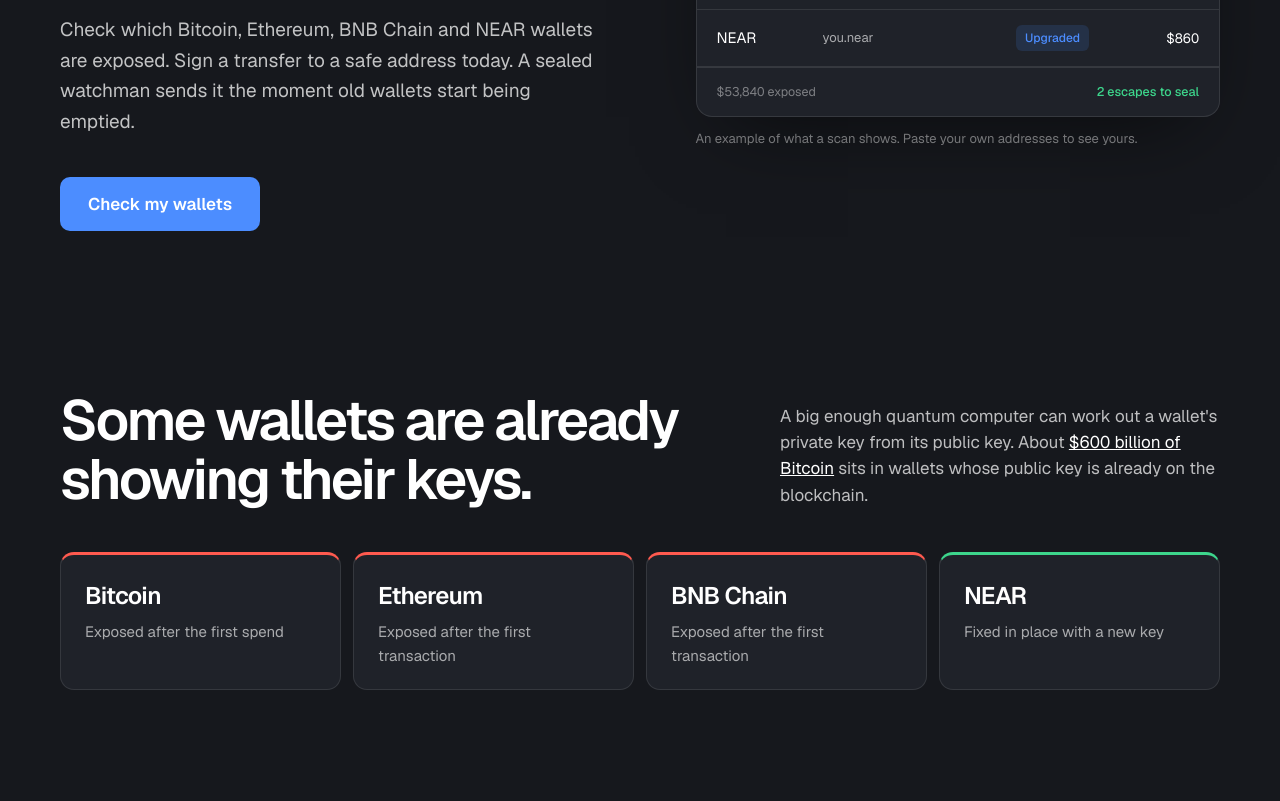
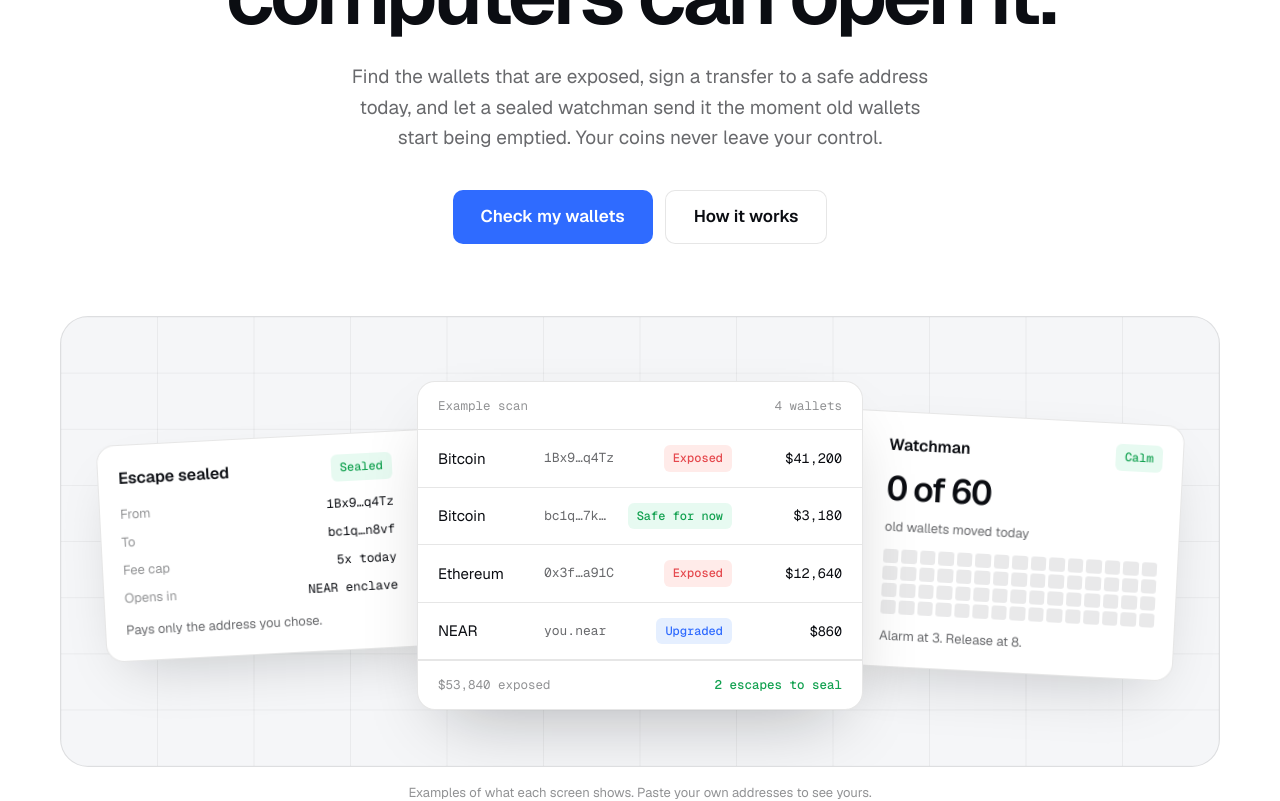
Before and after one commit to midexol/asylia, a Next.js app: page / in a window 1280 px wide. Shown: the part 440-1241 px from the top of the page. Built offline with nearby package versions, Linux system fonts and the light colour scheme.

Commit message:
White theme and a richer hero: tagline pill, italic accent, three example screens on a stage

```diff
--- a/app/globals.css
+++ b/app/globals.css
@@ -1,18 +1,19 @@
 :root {
-  --bg: #16181d;
-  --surface: #1f2229;
-  --text: #ffffff;
-  --accent: #4c8dff;
-  --danger: #ff5a4f;
-  --safe: #3dd68c;
-  --muted: rgba(255, 255, 255, 0.62);
-  --faint: rgba(255, 255, 255, 0.42);
-  --line: rgba(255, 255, 255, 0.1);
-  --raise: rgba(255, 255, 255, 0.04);
+  --bg: #ffffff;
+  --surface: #f5f6f8;
+  --text: #0b0d12;
+  --accent: #2f6bff;
+  --danger: #e5484d;
+  --safe: #12a150;
+  --muted: rgba(11, 13, 18, 0.62);
+  --faint: rgba(11, 13, 18, 0.45);
+  --line: rgba(11, 13, 18, 0.1);
+  --raise: rgba(11, 13, 18, 0.04);
   --serif: "Geist", system-ui, sans-serif;
+  --italic: "Instrument Serif", Georgia, serif;
   --sans: "Geist", system-ui, sans-serif;
-  --mono: "Geist Mono", var(--mono);
-  color-scheme: dark;
+  --mono: "Geist Mono", ui-monospace, Menlo, monospace;
+  color-scheme: light;
 }
 
 * { box-sizing: border-box; }
@@ -35,7 +36,7 @@ button, textarea { font: inherit; color: inherit; }
   background: var(--accent); color: #fff; font-size: 17px; font-weight: 600;
   text-decoration: none; cursor: pointer;
 }
-.btn:hover { color: #fff; background: #6aa1ff; opacity: 1; }
+.btn:hover { color: #fff; background: #1f55e0; opacity: 1; }
 .btn:disabled { opacity: 0.45; cursor: progress; }
 .btn-quiet { background: transparent; color: var(--text); border: 1px solid var(--line); min-height: 48px; padding: 0 22px; font-size: 16px; }
 .btn-quiet:hover { color: var(--text); background: var(--raise); opacity: 1; }
@@ -46,10 +47,35 @@ button, textarea { font: inherit; color: inherit; }
 .brand-name { font-family: var(--serif); font-weight: 600; font-size: 19px; letter-spacing: -0.03em; }
 .topbar .made { color: var(--faint); font-family: var(--mono); font-size: 12.5px; }
 
-.hero { display: grid; grid-template-columns: minmax(0, 1.05fr) minmax(0, 0.95fr); gap: 56px; align-items: center; padding-top: 64px; padding-bottom: 120px; }
-.hero h1 { margin: 0; font-family: var(--serif); font-weight: 600; font-size: clamp(42px, 5.4vw, 80px); line-height: 1.02; letter-spacing: -0.045em; text-wrap: balance; }
-.hero .sub { margin: 28px 0 40px; max-width: 540px; font-size: 19px; line-height: 1.6; color: rgba(255, 255, 255, 0.74); }
-.panel { background: var(--surface); border: 1px solid var(--line); border-radius: 16px; overflow: hidden; box-shadow: 0 30px 80px -30px rgba(0, 0, 0, 0.6); }
+.hero { padding-top: 72px; padding-bottom: 40px; display: flex; flex-direction: column; align-items: center; text-align: center; }
+.hero-tag { display: inline-flex; align-items: center; gap: 10px; padding: 7px 14px 7px 8px; border: 1px solid var(--line); border-radius: 999px; font-size: 14px; color: var(--muted); }
+.hero-tag b { padding: 3px 9px; border-radius: 999px; background: var(--accent); color: #fff; font-size: 12px; font-weight: 600; }
+.hero h1 { margin: 28px 0 0; max-width: 15ch; font-family: var(--serif); font-weight: 600; font-size: clamp(44px, 6.6vw, 96px); line-height: 1; letter-spacing: -0.05em; text-wrap: balance; }
+.hero h1 em { font-family: var(--italic); font-style: italic; font-weight: 400; letter-spacing: -0.02em; color: var(--accent); }
+.hero .sub { margin: 26px 0 36px; max-width: 600px; font-size: 19px; line-height: 1.6; color: var(--muted); }
+.hero-actions { display: flex; flex-wrap: wrap; justify-content: center; gap: 12px; }
+.btn-ghost { background: var(--bg); color: var(--text); border: 1px solid var(--line); }
+.btn-ghost:hover { background: var(--surface); color: var(--text); }
+
+.stage { position: relative; margin-top: 72px; padding: 64px 40px 56px; border-radius: 28px; background: var(--surface); border: 1px solid var(--line); display: grid; grid-template-columns: 0.85fr 1.2fr 0.85fr; align-items: center; gap: 0; overflow: hidden; }
+.stage-grid { position: absolute; inset: 0; width: 100%; height: 100%; }
+.stage-grid line { stroke: rgba(11, 13, 18, 0.06); stroke-width: 1; }
+.stage > .card, .stage > .panel { position: relative; }
+.card { background: var(--bg); border: 1px solid var(--line); border-radius: 18px; padding: 20px; text-align: left; box-shadow: 0 24px 60px -24px rgba(11, 13, 18, 0.22); display: flex; flex-direction: column; gap: 12px; }
+.card-left { transform: rotate(-3deg); margin-right: -28px; padding-right: 48px; z-index: 1; }
+.card-right { transform: rotate(3deg); margin-left: -28px; padding-left: 48px; z-index: 1; }
+.card-title { display: flex; justify-content: space-between; align-items: center; gap: 10px; font-weight: 600; font-size: 16px; }
+.card dl { margin: 0; display: flex; flex-direction: column; gap: 8px; }
+.card dl div { display: flex; justify-content: space-between; gap: 12px; font-size: 13px; }
+.card dt { color: var(--faint); }
+.card dd { margin: 0; font-family: var(--mono); font-size: 12.5px; }
+.card .big { font-size: 34px; font-weight: 600; letter-spacing: -0.04em; line-height: 1; }
+.card .small { font-size: 13px; color: var(--muted); }
+.cells { display: grid; grid-template-columns: repeat(15, 1fr); gap: 3px; }
+.cells span { height: 14px; border-radius: 3px; background: rgba(11, 13, 18, 0.09); }
+.cells span.moved { background: var(--danger); }
+.stage-note { margin: 16px 0 0; color: var(--faint); font-size: 13px; text-align: center; }
+.panel { background: var(--bg); border: 1px solid var(--line); border-radius: 18px; overflow: hidden; box-shadow: 0 30px 70px -28px rgba(11, 13, 18, 0.3); text-align: left; z-index: 2; }
 .panel-head, .panel-foot { display: flex; justify-content: space-between; gap: 12px; padding: 14px 20px; font-family: var(--mono); font-size: 12.5px; color: var(--faint); }
 .panel-head { border-bottom: 1px solid var(--line); }
 .panel-foot { border-top: 1px solid var(--line); }
@@ -68,9 +94,9 @@ button, textarea { font: inherit; color: inherit; }
 .block { padding-top: 40px; padding-bottom: 130px; display: flex; flex-direction: column; gap: 44px; }
 .risk { display: flex; flex-wrap: wrap; gap: 32px 72px; align-items: flex-end; }
 .risk .display { flex: 1 1 520px; }
-.risk p { flex: 1 1 320px; margin: 0; max-width: 440px; color: rgba(255, 255, 255, 0.72); }
+.risk p { flex: 1 1 320px; margin: 0; max-width: 440px; color: rgba(11, 13, 18, 0.72); }
 .chains { display: grid; grid-template-columns: repeat(auto-fit, minmax(220px, 1fr)); gap: 12px; }
-.chains div { padding: 22px 24px; border-radius: 14px; background: var(--surface); border: 1px solid var(--line); display: flex; flex-direction: column; gap: 6px; border-top: 3px solid var(--danger); }
+.chains div { padding: 22px 24px; border-radius: 14px; background: var(--bg); border: 1px solid var(--line); display: flex; flex-direction: column; gap: 6px; border-top: 3px solid var(--danger); }
 .chains div.safe { border-top-color: var(--safe); }
 .chains b { font-family: var(--serif); font-weight: 600; font-size: 24px; letter-spacing: -0.03em; }
 .chains span { color: var(--muted); font-size: 15px; }
@@ -79,7 +105,7 @@ button, textarea { font: inherit; color: inherit; }
 .how li { display: flex; flex-direction: column; gap: 14px; padding: 26px 26px 30px; border-radius: 14px; background: var(--surface); border: 1px solid var(--line); min-height: 320px; }
 .how .n { font-family: var(--mono); font-weight: 500; font-size: 13px; color: var(--accent); margin-bottom: 28px; }
 .how h3 { margin: 0; font-family: var(--serif); font-weight: 600; font-size: 26px; letter-spacing: -0.03em; }
-.how p { margin: 0; color: rgba(255, 255, 255, 0.7); font-size: 16px; line-height: 1.6; }
+.how p { margin: 0; color: rgba(11, 13, 18, 0.7); font-size: 16px; line-height: 1.6; }
 .promise { font-size: clamp(21px, 2.4vw, 30px); line-height: 1.4; max-width: 880px; margin: 0; }
 .promise b { color: var(--safe); font-weight: 600; }
 
@@ -88,12 +114,16 @@ button, textarea { font: inherit; color: inherit; }
 .footer { display: flex; flex-wrap: wrap; justify-content: space-between; gap: 12px; padding-top: 24px; padding-bottom: 40px; border-top: 1px solid var(--line); font-size: 14px; color: var(--faint); }
 .footer a { color: var(--faint); }
 
+@keyframes rise { from { opacity: 0; translate: 0 24px; } to { opacity: 1; translate: 0 0; } }
 @keyframes row-in { from { opacity: 0; transform: translateY(6px); } to { opacity: 1; transform: none; } }
 @media (prefers-reduced-motion: no-preference) {
   .scan-row { animation: row-in 0.5s ease-out both; }
   .scan-row:nth-of-type(2) { animation-delay: 0.15s; }
   .scan-row:nth-of-type(3) { animation-delay: 0.3s; }
   .scan-row:nth-of-type(4) { animation-delay: 0.45s; }
+  .stage > * { animation: rise 0.8s cubic-bezier(.2,.7,.2,1) both; }
+  .stage > .card-left { animation-delay: 0.2s; }
+  .stage > .card-right { animation-delay: 0.35s; }
 }
 
 /* ---------- App screens ---------- */
@@ -114,14 +144,14 @@ button, textarea { font: inherit; color: inherit; }
 
 .screen { padding-top: 40px; padding-bottom: 80px; display: flex; flex-direction: column; gap: 32px; }
 .screen h1 { margin: 0; font-family: var(--serif); font-weight: 600; font-size: clamp(44px, 5.5vw, 76px); line-height: 1; letter-spacing: -0.025em; }
-.screen .intro { margin: 12px 0 0; max-width: 640px; color: rgba(255, 255, 255, 0.75); font-size: 19px; }
+.screen .intro { margin: 12px 0 0; max-width: 640px; color: rgba(11, 13, 18, 0.75); font-size: 19px; }
 
 .paste { display: flex; flex-direction: column; gap: 12px; }
 .paste label { font-weight: 600; font-size: 18px; }
 .paste .hint { color: var(--muted); font-size: 15px; }
 .paste textarea {
   width: 100%; min-height: 168px; padding: 18px 20px; border-radius: 16px; resize: vertical;
-  background: var(--surface); border: 1px solid rgba(255, 255, 255, 0.3); font-size: 17px; line-height: 1.6;
+  background: var(--surface); border: 1px solid rgba(11, 13, 18, 0.3); font-size: 17px; line-height: 1.6;
 }
 .paste textarea:focus { border-color: var(--accent); outline: none; }
 .actions { display: flex; flex-wrap: wrap; align-items: center; gap: 16px; }
@@ -139,7 +169,7 @@ button, textarea { font: inherit; color: inherit; }
 .result.hidden .verdict { color: var(--safe); }
 .result.upgrade .verdict { color: var(--safe); }
 .result .where { color: var(--muted); font-size: 15px; word-break: break-all; }
-.result .why { margin: 4px 0 0; color: rgba(255, 255, 255, 0.8); max-width: 680px; }
+.result .why { margin: 4px 0 0; color: rgba(11, 13, 18, 0.8); max-width: 680px; }
 .result .money { text-align: right; }
 .result .money b { display: block; font-size: 24px; font-weight: 600; }
 .result .money span { color: var(--muted); font-size: 15px; }
@@ -147,7 +177,7 @@ button, textarea { font: inherit; color: inherit; }
 
 .field-input {
   width: 100%; min-height: 56px; padding: 0 18px; border-radius: 14px; background: var(--surface);
-  border: 1px solid rgba(255, 255, 255, 0.3); font-size: 17px; color: var(--text); font-family: var(--sans);
+  border: 1px solid rgba(11, 13, 18, 0.3); font-size: 17px; color: var(--text); font-family: var(--sans);
 }
 .field-input:focus, .paste textarea:focus { border-color: var(--accent); outline: none; }
 .speeds { border: none; padding: 0; margin: 0; display: flex; flex-direction: column; gap: 10px; }
@@ -173,7 +203,7 @@ button, textarea { font: inherit; color: inherit; }
 .tx-list { list-style: none; margin: 0; padding: 0; display: flex; flex-direction: column; gap: 16px; }
 .tx-list li { border: 1px solid var(--line); border-radius: 14px; padding: 18px 20px; display: flex; flex-direction: column; gap: 12px; }
 .tx-list b { font-size: 18px; }
-.cmd { margin: 0; padding: 12px 14px; border-radius: 10px; background: rgba(255, 255, 255, 0.05); font-family: var(--mono); font-size: 13px; line-height: 1.6; white-space: pre-wrap; overflow-wrap: anywhere; color: var(--muted); }
+.cmd { margin: 0; padding: 12px 14px; border-radius: 10px; background: rgba(11, 13, 18, 0.05); font-family: var(--mono); font-size: 13px; line-height: 1.6; white-space: pre-wrap; overflow-wrap: anywhere; color: var(--muted); }
 details summary { cursor: pointer; color: var(--muted); font-size: 15px; min-height: 48px; display: flex; align-items: center; }
 details[open] { flex-basis: 100%; }
 code { font-family: var(--mono); font-size: 0.92em; }
@@ -195,7 +225,7 @@ code { font-family: var(--mono); font-size: 0.92em; }
 
 .vault-box { border: 1px solid var(--safe); border-radius: 16px; padding: 20px 22px; display: flex; flex-direction: column; gap: 8px; }
 .vault-box b { font-family: var(--serif); font-weight: 600; font-size: 28px; }
-.vault-box span { color: rgba(255, 255, 255, 0.8); }
+.vault-box span { color: rgba(11, 13, 18, 0.8); }
 .vault-box.sealed { border-color: var(--safe); }
 .vault-box.sealed b { color: var(--safe); }
 
@@ -208,7 +238,10 @@ code { font-family: var(--mono); font-size: 0.92em; }
 @media (max-width: 720px) {
   .facts div { grid-template-columns: 1fr; gap: 4px; }
   .wrap { padding-left: 16px; padding-right: 16px; }
-  .hero { grid-template-columns: 1fr; gap: 40px; padding-top: 24px; padding-bottom: 80px; }
+  .hero { padding-top: 32px; }
+  .stage { grid-template-columns: 1fr; gap: 16px; padding: 20px 14px; margin-top: 48px; }
+  .card-left, .card-right { transform: none; margin: 0; padding: 20px; }
+  .stage > .panel { order: -1; }
   .topbar .made { display: none; }
   .how li { min-height: 0; }
   .scan-row { grid-template-columns: 80px minmax(0, 1fr) 80px; }
--- a/app/layout.tsx
+++ b/app/layout.tsx
@@ -17,7 +17,7 @@ export default function RootLayout({ children }: Readonly<{ children: React.Reac
         {/* eslint-disable-next-line @next/next/no-page-custom-font */}
         <link
           rel="stylesheet"
-          href="https://fonts.googleapis.com/css2?family=Geist:wght@400;500;600&family=Geist+Mono:wght@400;500&display=swap"
+          href="https://fonts.googleapis.com/css2?family=Geist:wght@400;500;600&family=Geist+Mono:wght@400;500&family=Instrument+Serif:ital@1&display=swap"
         />
       </head>
       <body>{children}</body>
--- a/app/page.tsx
+++ b/app/page.tsx
@@ -1,7 +1,7 @@
 import Link from "next/link";
-import { ScanPreview } from "@/components/ScanPreview";
+import { HeroStage } from "@/components/HeroStage";
 import { Mark } from "@/components/Mark";
-import { NAME, REPO, SISTER, TAGLINE } from "@/lib/brand";
+import { NAME, REPO, SISTER } from "@/lib/brand";
 
 const STEPS = [
   ["Scan", `Paste your Bitcoin, Ethereum, BNB Chain or NEAR addresses. ${NAME} checks the blockchain and tells you which ones have a public key a quantum computer could use, and how much money is in them.`],
@@ -29,17 +29,26 @@ export default function Landing() {
       </header>
 
       <section className="wrap hero">
-        <div>
-          <h1>{TAGLINE}</h1>
-          <p className="sub">
-            Check which Bitcoin, Ethereum, BNB Chain and NEAR wallets are exposed. Sign a transfer to a safe address
-            today. A sealed watchman sends it the moment old wallets start being emptied.
-          </p>
+        <span className="hero-tag">
+          <b>New</b>Quantum-safe recovery for your crypto
+        </span>
+        <h1>
+          Move your crypto <em>before</em> quantum computers can open it.
+        </h1>
+        <p className="sub">
+          Find the wallets that are exposed, sign a transfer to a safe address today, and let a sealed watchman send it
+          the moment old wallets start being emptied. Your coins never leave your control.
+        </p>
+        <div className="hero-actions">
           <Link href="/scan" className="btn">
             Check my wallets
           </Link>
+          <a href="#how" className="btn btn-ghost">
+            How it works
+          </a>
         </div>
-        <ScanPreview />
+        <HeroStage />
+        <p className="stage-note">Examples of what each screen shows. Paste your own addresses to see yours.</p>
       </section>
 
       <section className="wrap block">
@@ -63,7 +72,7 @@ export default function Landing() {
         </div>
       </section>
 
-      <section className="wrap block">
+      <section className="wrap block" id="how">
         <h2 className="display">Four steps. No coins handed over.</h2>
         <ol className="how">
           {STEPS.map(([title, text], i) => (
--- /dev/null
+++ b/components/HeroStage.tsx
@@ -0,0 +1,53 @@
+import { ScanPreview } from "./ScanPreview";
+
+// The hero's product stage: three example screens side by side. Every value is illustrative,
+// and the page says so right under the stage.
+const MOVED = new Set<number>(); // a calm day: no old wallet has moved
+
+export function HeroStage() {
+  const cols = Array.from({ length: 13 }, (_, i) => i);
+  const rows = Array.from({ length: 9 }, (_, i) => i);
+  return (
+    <div className="stage">
+      <svg className="stage-grid" aria-hidden="true" preserveAspectRatio="none" viewBox="0 0 1200 600">
+        {cols.map((i) => (
+          <line key={`c${i}`} x1={i * 100} y1={0} x2={i * 100} y2={600} />
+        ))}
+        {rows.map((i) => (
+          <line key={`r${i}`} x1={0} y1={i * 75} x2={1200} y2={i * 75} />
+        ))}
+      </svg>
+
+      <div className="card card-left" role="img" aria-label="Example sealed escape">
+        <div className="card-title">
+          Escape sealed
+          <span className="verdict-tag safe">Sealed</span>
+        </div>
+        <dl>
+          <div><dt>From</dt><dd>1Bx9…q4Tz</dd></div>
+          <div><dt>To</dt><dd>bc1q…n8vf</dd></div>
+          <div><dt>Fee cap</dt><dd>5x today</dd></div>
+          <div><dt>Opens in</dt><dd>NEAR enclave</dd></div>
+        </dl>
+        <span className="small">Pays only the address you chose.</span>
+      </div>
+
+      <ScanPreview />
+
+      <div className="card card-right" role="img" aria-label="Example watchman status">
+        <div className="card-title">
+          Watchman
+          <span className="verdict-tag safe">Calm</span>
+        </div>
+        <span className="big">0 of 60</span>
+        <span className="small">old wallets moved today</span>
+        <div className="cells" aria-hidden="true">
+          {Array.from({ length: 60 }, (_, i) => (
+            <span key={i} className={MOVED.has(i) ? "moved" : undefined} />
+          ))}
+        </div>
+        <span className="small">Alarm at 3. Release at 8.</span>
+      </div>
+    </div>
+  );
+}
--- a/components/Mark.tsx
+++ b/components/Mark.tsx
@@ -3,7 +3,7 @@ export function Mark({ size = 24 }: { size?: number }) {
   return (
     <svg width={size} height={size} viewBox="0 0 24 24" aria-hidden="true">
       <polygon points="2,19 7,5 15,5 10,19" fill="#4C8DFF" />
-      <polygon points="10,19 15,5 23,5 18,19" fill="none" stroke="#FFFFFF" strokeWidth="1.6" />
+      <polygon points="10,19 15,5 23,5 18,19" fill="none" stroke="#0B0D12" strokeWidth="1.6" />
     </svg>
   );
 }
--- a/components/ScanPreview.tsx
+++ b/components/ScanPreview.tsx
@@ -9,7 +9,6 @@ const ROWS = [
 
 export function ScanPreview() {
   return (
-    <div>
       <div className="panel" role="img" aria-label="Example scan: two exposed wallets, one safe, one NEAR account upgraded">
         <div className="panel-head">
           <span>Example scan</span>
@@ -28,7 +27,5 @@ export function ScanPreview() {
           <b>2 escapes to seal</b>
         </div>
       </div>
-      <p className="panel-note">An example of what a scan shows. Paste your own addresses to see yours.</p>
-    </div>
   );
 }
```
Also changed, not shown: public/icon.svg, 1 other file (tests, documents, lock files or other folders).
